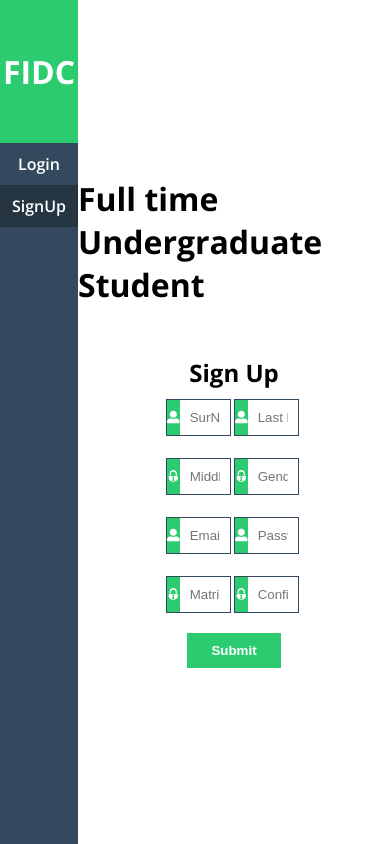
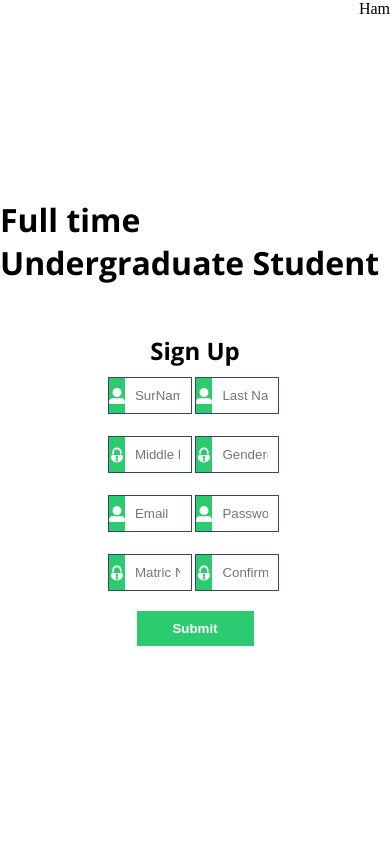
Before and after one commit to Adedayoke/FIDC, a React (Create React App) app: page /signup in a window 390 px wide. Built offline with nearby package versions, Linux system fonts and the light colour scheme.

Commit message:
responsive design

```diff
--- a/src/components/SideBar.jsx
+++ b/src/components/SideBar.jsx
@@ -15,8 +15,11 @@ const SideBar = () => {
     setCurrentPage(page);
   };
 
+  const [viewSidebar, setViewSideBar] = useState(true)
   return (
-    <div className="sidebar">
+    <>
+    <div onClick={()=> setViewSideBar((v)=> !v)} className="ham"> Ham</div>
+    <div className={viewSidebar ? "sidebar none": "sidebar block"}>
       <div className="logo">
         <h1>FIDC</h1>
       </div>
@@ -47,6 +50,7 @@ const SideBar = () => {
         </li>}
       </ul>
     </div>
+    </>
   );
 };
 
--- a/src/components/styles.css
+++ b/src/components/styles.css
@@ -40,3 +40,25 @@ li:hover{
 .activepage{
     background-color: #263542;
 }
+.ham{
+    position: absolute;
+    right: 0;
+    top: 0;
+    cursor: pointer;
+    display: none;
+    z-index: 10;
+}
+.block{
+    display: block;
+}
+@media (max-width: 720px) {
+    .none{
+        display: none;
+    }
+    .sidebar {
+        width: 100%;
+    }
+    .ham{
+        display: block;
+    }
+}
--- a/src/pages/styles.css
+++ b/src/pages/styles.css
@@ -93,8 +93,16 @@
 .dashboardCont .header{
     display: flex;
     align-items: center;
+    gap: 10px;
     padding: 0 50px ;
-
+}
+.dashboardCont .header .left{
+    background-color: red;
+    height: 250px;
+    width: 250px;
+    flex-basis: 25%;
+    border-radius: 50%;
+    overflow: hidden;
 }
 .dashboard ul{
     display: flex;
@@ -123,8 +131,9 @@
     background-color: #2ccb6f;
 }
 .dashboard .header img{
-    border-radius: 50%;
     margin-right: 10px;
+    height: 100%;
+    width: 100%;
 }
 .dashboard ul li:hover {
     background-color: rgba(44, 203, 111, .7);
@@ -164,3 +173,22 @@
     font-size: 40px;
     margin-right: 10px;
 }
+@media (max-width: 720px) {
+    .login, .signup, .payment, .dashboard{
+        width: 100%;
+        margin-left: 0;
+    }
+    .dashboardCont .header{
+       flex-direction: column;
+       justify-content: space-between;
+       height: 40%;
+       text-align: center;
+       margin-bottom: 0;
+    }
+    .dashboardCont .header .left{
+        flex-basis: 80%;
+        height: 50%;
+        height: 200px;
+        width: 200px;
+    }
+}
```
Also changed, not shown: src/assets/ham.svg (added).
